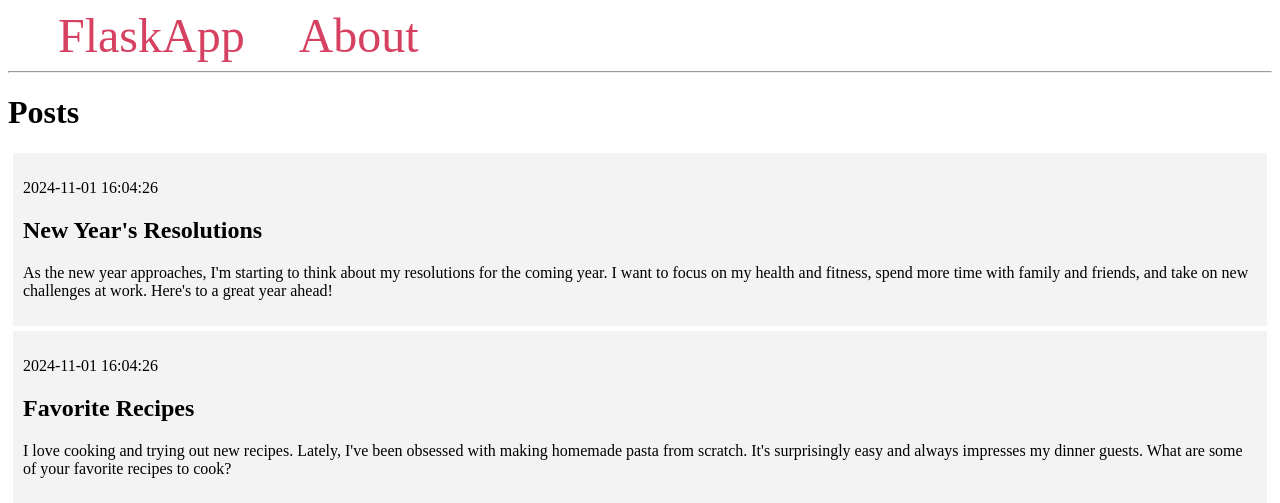
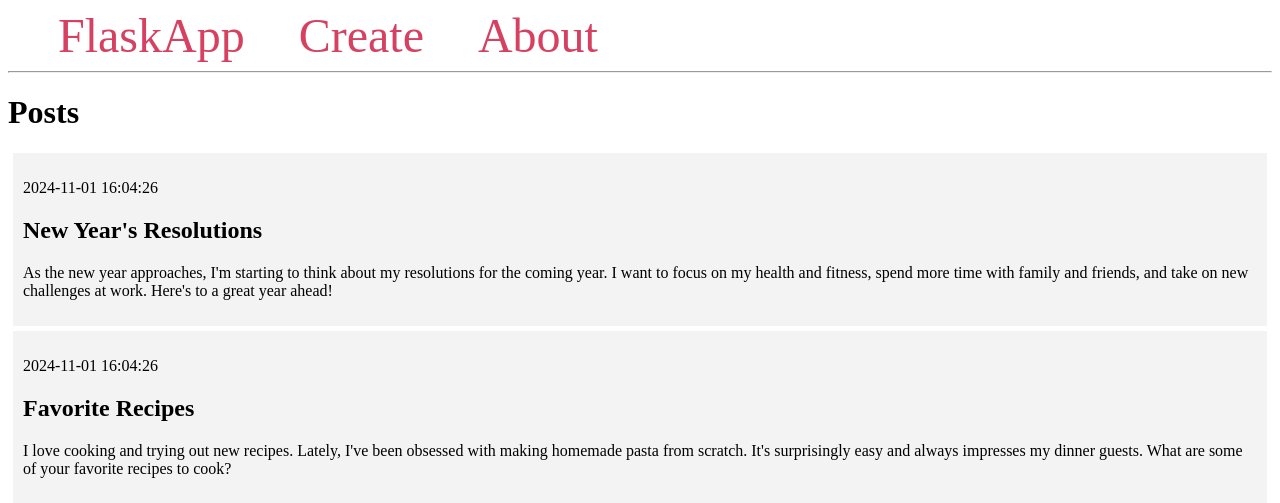
Before and after one commit to ketchuppacket02/FlaskBlog, a Flask app: page / in a window 1280 px wide. Shown: the top 503 px of the page. Run offline with Flask 3, Linux system fonts and the light colour scheme; data comes from the database, SQL or seed files in the repository; both versions use the stored data as it was after the commit.

Commit message:
Create a post functionality

```diff
--- a/app.py
+++ b/app.py
@@ -4,6 +4,7 @@ from flask import Flask, render_template, request, url_for, flash, redirect, abo
 # make a Flask application object called app
 app = Flask(__name__)
 app.config["DEBUG"] = True
+app.config['SECRET_KEY'] = 'your secret key'
 
 
 
@@ -37,6 +38,31 @@ def index():
 
 
 # route to create a post
+@app.route('/create/', methods=('GET','POST'))
+def create():
+    #determine if the page is being requesred with a POST or GET request
+
+    if request.method == 'POST':
+        #get the title and content that was submitted
+        title = request.form['title']
+        content = request.form['content']
+
+        #display error message if title or content is not submitted
+        #else make a database connection and insert the blog post content
+        if not title:
+            flash("Title is required")
+        elif not content:
+            flash("Content is required")
+        else:
+            conn = get_db_connection()
+            #insert data into database
+            conn.execute('INSERT INTO posts (title, content) VALUES (?,?)', (title,content))
+            conn.commit()
+            conn.close()
+            return redirect(url_for('index'))
+
+    return render_template('create.html')
+
 
 
 app.run(port=5000)
--- a/templates/base.html
+++ b/templates/base.html
@@ -28,10 +28,15 @@
 <body>
     <nav>
         <a href="{{ url_for('index') }}">FlaskApp</a>
+        <a href="{{ url_for('create') }}">Create</a>
         <a href="#">About</a>
     </nav>
     <hr>
     <div class="content">
+        {% for message in get_flashed_messages() %}
+            <div> class = "alert">{{ message }}</div>
+
+        {% endfor %}
         {% block content %} {% endblock %}
     </div>
 </body>
```
Also changed, not shown: database.db.
